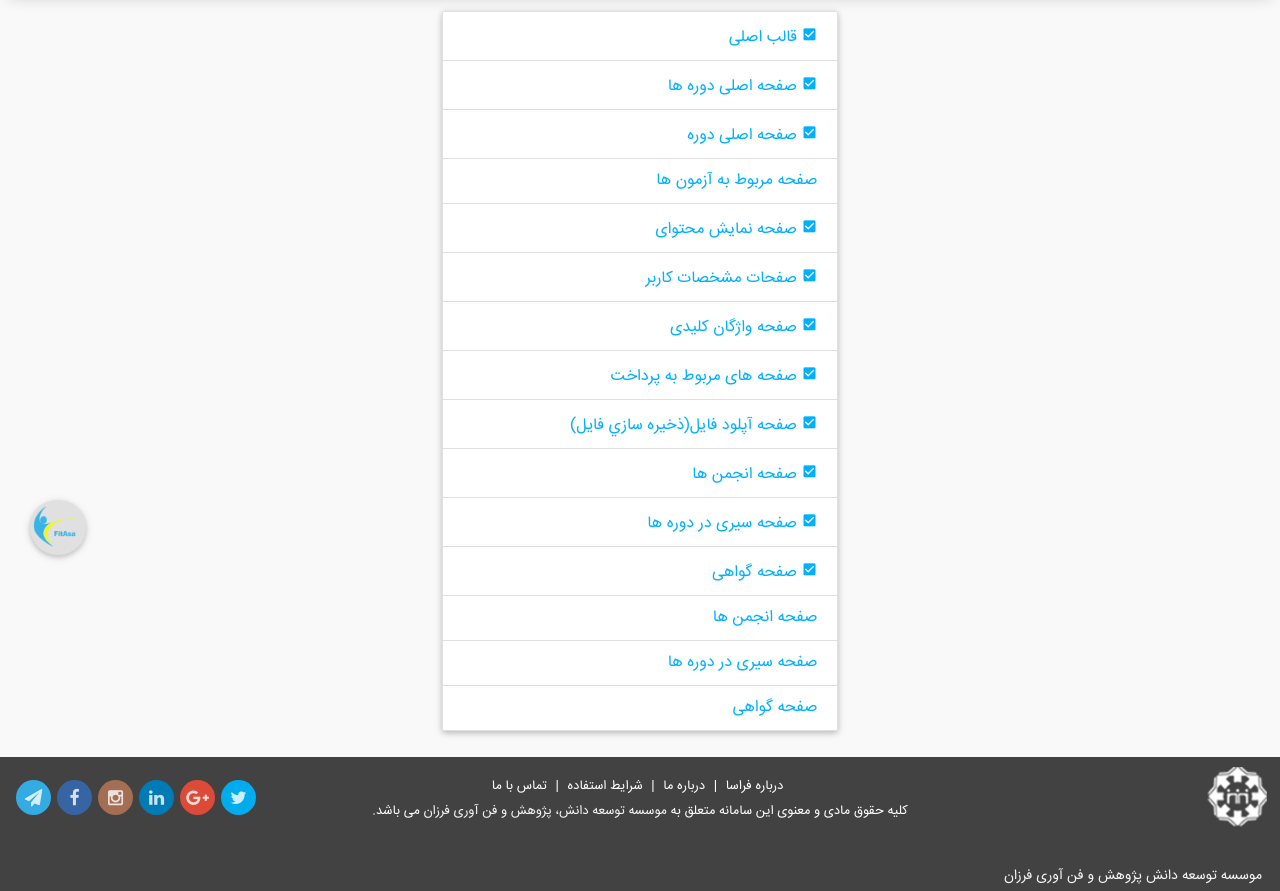
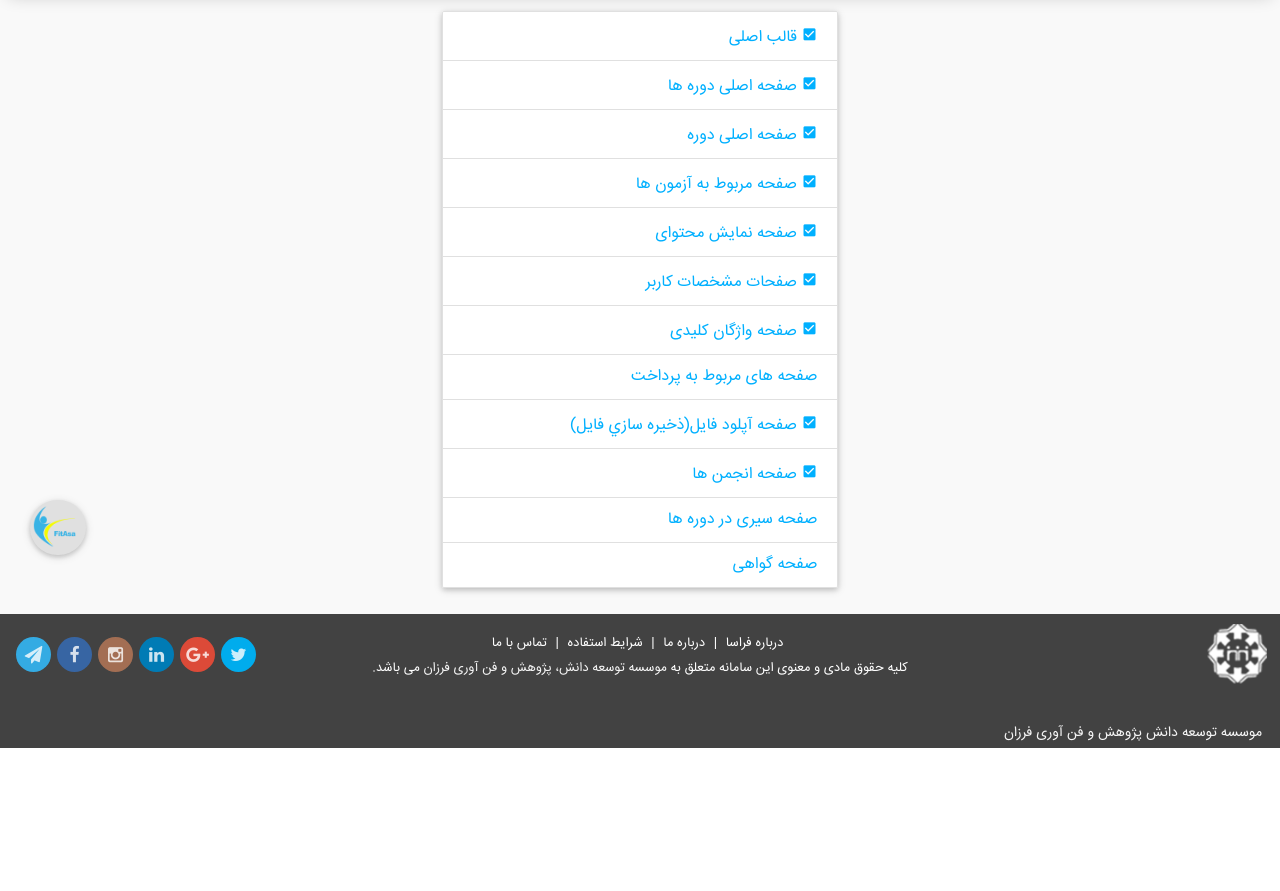
Before and after one commit to zahrasha/farasa, a PHP site: page / in a window 1280 px wide. Shown: the part 160-1051 px from the top of the page. After the commit the page ends 908 px from the top, so only its background shows below. Run offline with PHP 8.4, Linux system fonts and the light colour scheme.

Commit message:
changing major files

```diff
--- a/index.php
+++ b/index.php
@@ -26,7 +26,10 @@
                         </a>
                     </li>
                     <li class="collection-item">
-                        <a href="test.php" target="_blank">صفحه مربوط به آزمون ها</a>
+                        <a href="test.php" target="_blank">
+                            <i class="mdi-toggle-check-box"></i>
+                            صفحه مربوط به آزمون ها
+                        </a>
                     </li>
                     <li class="collection-item">
                         <a href="content.php" target="_blank">
@@ -48,7 +51,6 @@
                     </li>
                     <li class="collection-item">
                         <a href="payment.php" target="_blank">
-                        <i class="mdi-toggle-check-box"></i>
                         صفحه های مربوط به پرداخت
                         </a>
                     </li>
@@ -66,24 +68,13 @@
                         </li>
                         <li class="collection-item">
                             <a href="seiry-d.php" target="_blank">
-                                <i class="mdi-toggle-check-box"></i>
                                 صفحه سیری در دوره ها
                             </a>
                         </li>
                         <li class="collection-item">
                             <a href="index-govahi.php" target="_blank">
-                                <i class="mdi-toggle-check-box"></i>
                                 صفحه گواهی
                             </a>
-                    </li>
-                    <li class="collection-item">
-                        <a href="angoman.php" target="_blank"> صفحه انجمن ها  </a>
-                    </li>
-                    <li class="collection-item">
-                        <a href="seiry-d.php" target="_blank"> صفحه سیری در دوره ها </a>
-                    </li>
-                    <li class="collection-item">
-                        <a href="index-govahi.php" target="_blank"> صفحه گواهی </a>
                     </li>
                 </ul>
             </div>
```
Also changed, not shown: upload-file.php (+4 -5 lines).
